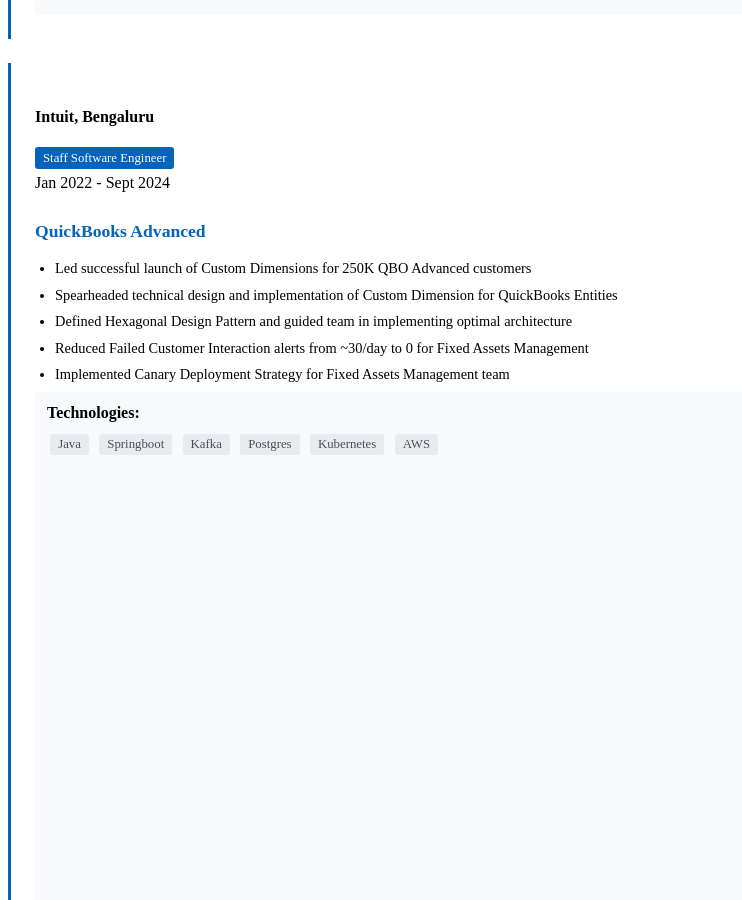
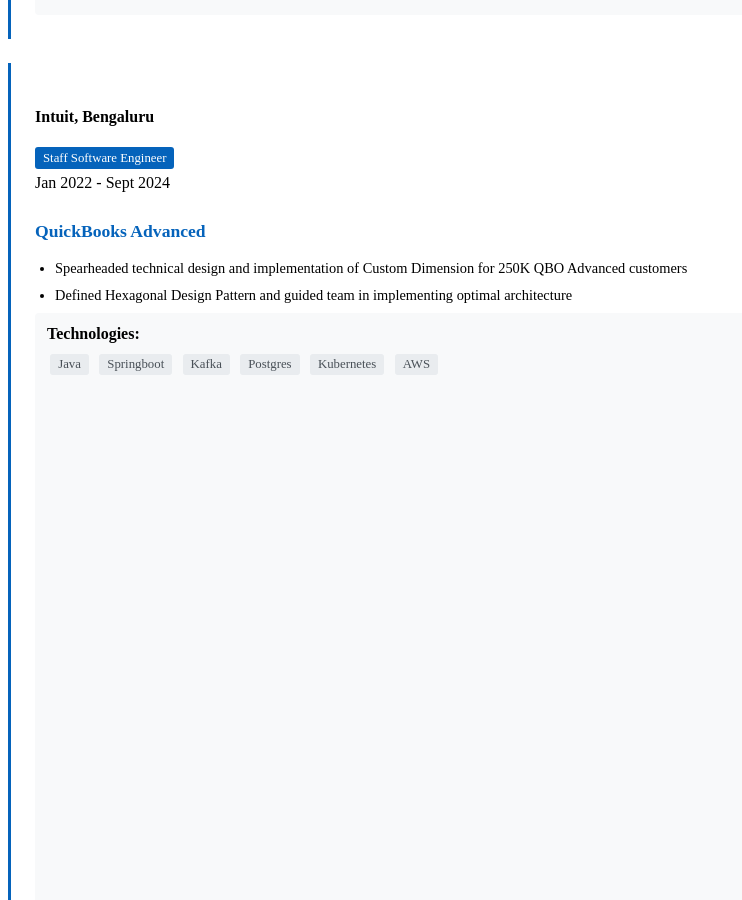
Before and after one commit to anandkshitiz/anandkshitiz.github.io, a Jekyll site: the page tabs/about/content/work-experience-section.html, which Jekyll copies as it is, in a window 1280 px wide and 900 px high, scrolled down 2280 px. Shown: the whole window, without its empty margins (0-742 px from the left). Built offline with Jekyll 4.4.1, drawn with Linux system fonts in a browser that asks for light colours; some of the changed text lies outside the part shown.

Commit message:
work ex changes

```diff
--- a/tabs/about/content/work-experience-section.html
+++ b/tabs/about/content/work-experience-section.html
@@ -91,14 +91,9 @@
                     <div class="col-md-8">
                         <div class="mb-2">
                             <ul class="achievement-list">
-                                <li>Led successful launch of Custom Dimensions for 250K QBO Advanced customers</li>
-                                <li>Spearheaded technical design and implementation of Custom Dimension for QuickBooks
-                                    Entities</li>
+                                <li>Spearheaded technical design and implementation of Custom Dimension for 250K QBO Advanced customers</li>
                                 <li>Defined Hexagonal Design Pattern and guided team in implementing optimal
                                     architecture</li>
-                                <li>Reduced Failed Customer Interaction alerts from ~30/day to 0 for Fixed Assets
-                                    Management</li>
-                                <li>Implemented Canary Deployment Strategy for Fixed Assets Management team</li>
                             </ul>
                         </div>
                     </div>
@@ -127,8 +122,7 @@
                             <ul class="achievement-list">
                                 <li>Enhanced BPP Cluster scaling capacity through multi-cluster support for SPOK
                                     pipelines</li>
-                                <li>Designed and executed comprehensive Chaos Testing strategy</li>
-                                <li>Spearheaded FMEA for all components of the Batch Processing Platform</li>
+                                <li>Designed and executed comprehensive FMEA and  Chaos Testing strategy</li>
                             </ul>
                         </div>
                     </div>
```
